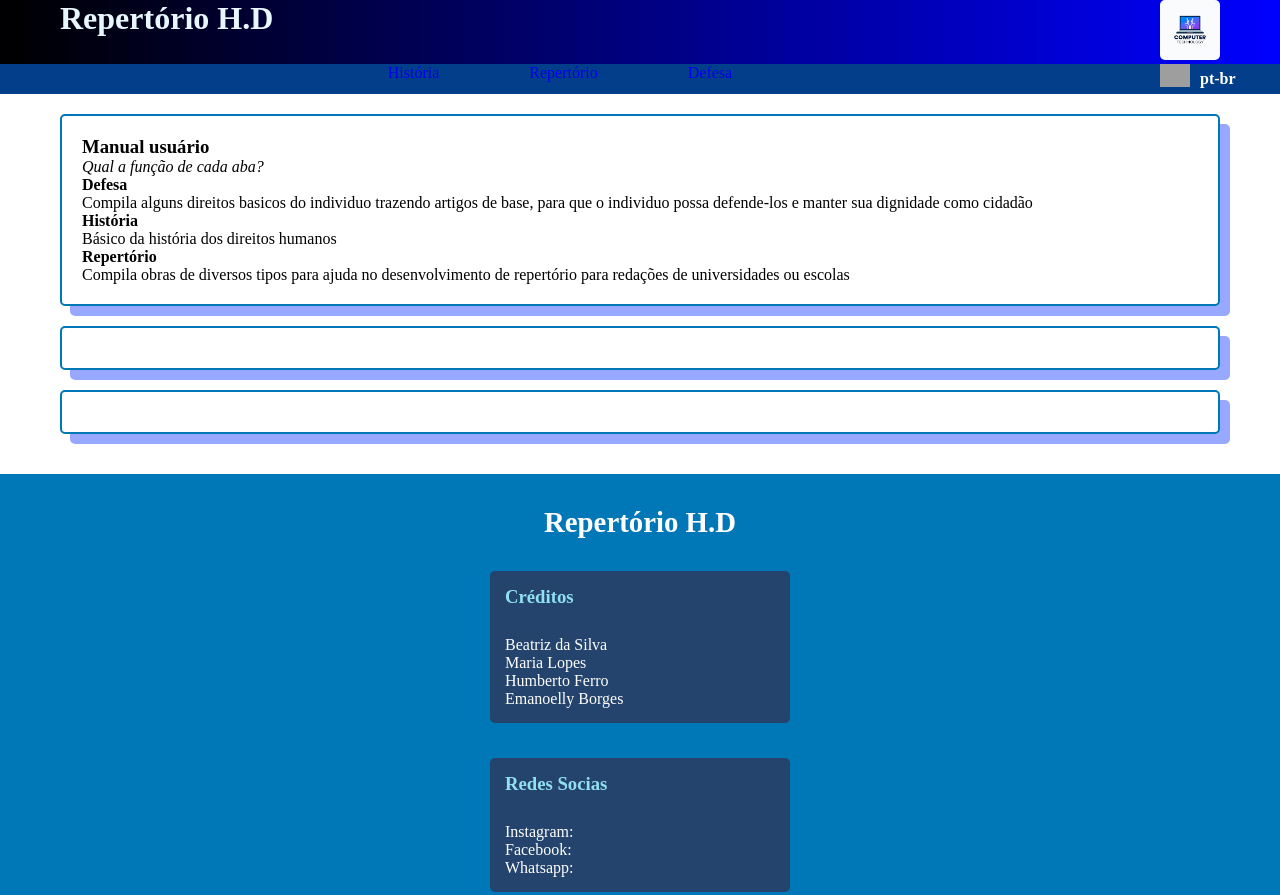
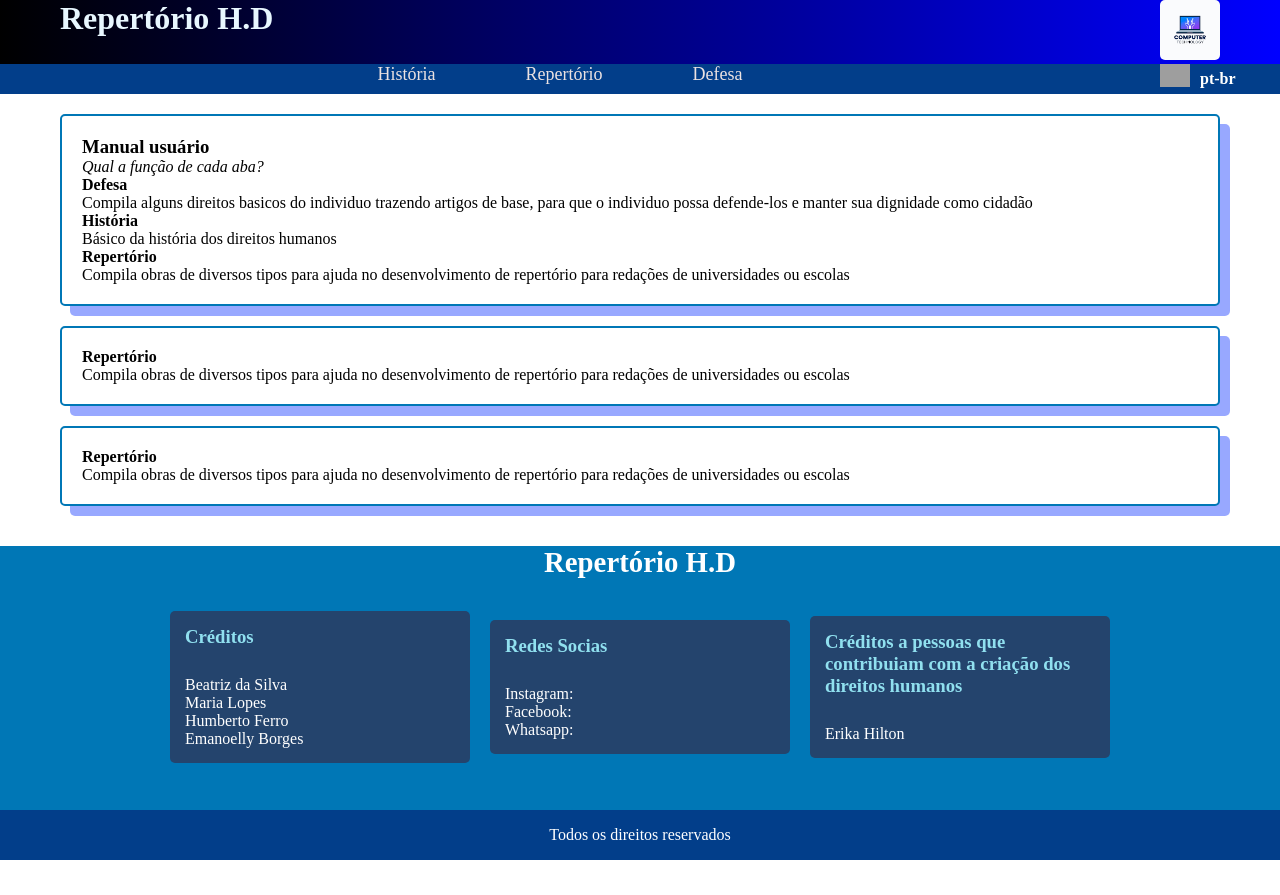
Before and after one commit to beatriz224/tradu, a plain HTML site: page index.html in a window 1280 px wide. Shown: the top 895 px of the page. After the commit the page ends 860 px from the top, so only its background shows below. Drawn offline with nearby package versions, Linux system fonts and the light colour scheme; grey boxes are pictures that could not be loaded.

Commit message:
Add files via upload

```diff
--- a/CSS/estilo.css
+++ b/CSS/estilo.css
@@ -5,6 +5,17 @@
     box-sizing: border-box;
 
 }
+
+
+.menu ul li a {
+    color: #ebe2e2;
+
+}
+
+.me {
+    font-size: large;
+}
+
 
 a {
     text-decoration: none;
@@ -56,7 +67,6 @@ img {
     margin: 0 auto;
     padding: 0 20px;
     gap: 90px;
-    color: #e8f7ff;
 
 }
 
@@ -67,15 +77,15 @@ img {
 }
 
 .menu>a {
-    color: #e8f7ff;
+
     text-decoration: none;
     padding: 1rem;
     transition: background-color 0.3s;
 }
 
 .menu a:hover {
-    background-color: #4346da;
-    color: black;
+    background-color: #1a1efcd2;
+    color: rgba(0, 0, 0, 0.822);
 
 
 }
@@ -212,7 +222,7 @@ a.es::before {
 footer {
     background-color: #0077b6;
     color: white;
-    padding: 2rem 0 0;
+
 }
 
 .rodape-titulo {
@@ -238,6 +248,9 @@ footer {
     padding: 15px;
     border-radius: 5px;
     width: 200px;
+     width: 100%;
+    max-width: 300px;
+    margin-bottom: 15px;
 }
 
 .meio .title h3 {
@@ -253,22 +266,17 @@ footer {
 }
 
 
-
-
-
 main {
     flex-direction: column;
 
 }
 
 .rodape-cima {
-    flex-direction: column;
+    flex-direction: row;
     align-items: center;
     justify-content: center;
 }
 
 .meio {
-    width: 100%;
-    max-width: 300px;
-    margin-bottom: 15px;
+
 }
--- a/index.html
+++ b/index.html
@@ -17,7 +17,7 @@
             </div>
         </div>
         <nav class="menu">
-            <ul>
+            <ul class="me">
 
                 <li><a href="historia.html">História</a></li>
                 <li><a href="repertório.html">Repertório</a></li>
@@ -52,15 +52,20 @@
                 universidades ou escolas</p>
         </section>
         <section class="content-mainmeiota">
-
+            <p><strong>Repertório</strong></p>
+            <p>Compila obras de diversos tipos para ajuda no desenvolvimento de repertório para redações de
+                universidades ou escolas</p>
         </section>
 
         <div class="fc">
 
-
+            <p><strong>Repertório</strong></p>
+            <p>Compila obras de diversos tipos para ajuda no desenvolvimento de repertório para redações de
+                universidades ou escolas</p>
 
         </div>
         <div class="var">
+
         </div>
 
 
```
Also changed, not shown: repertório.html (+20 -9 lines).
